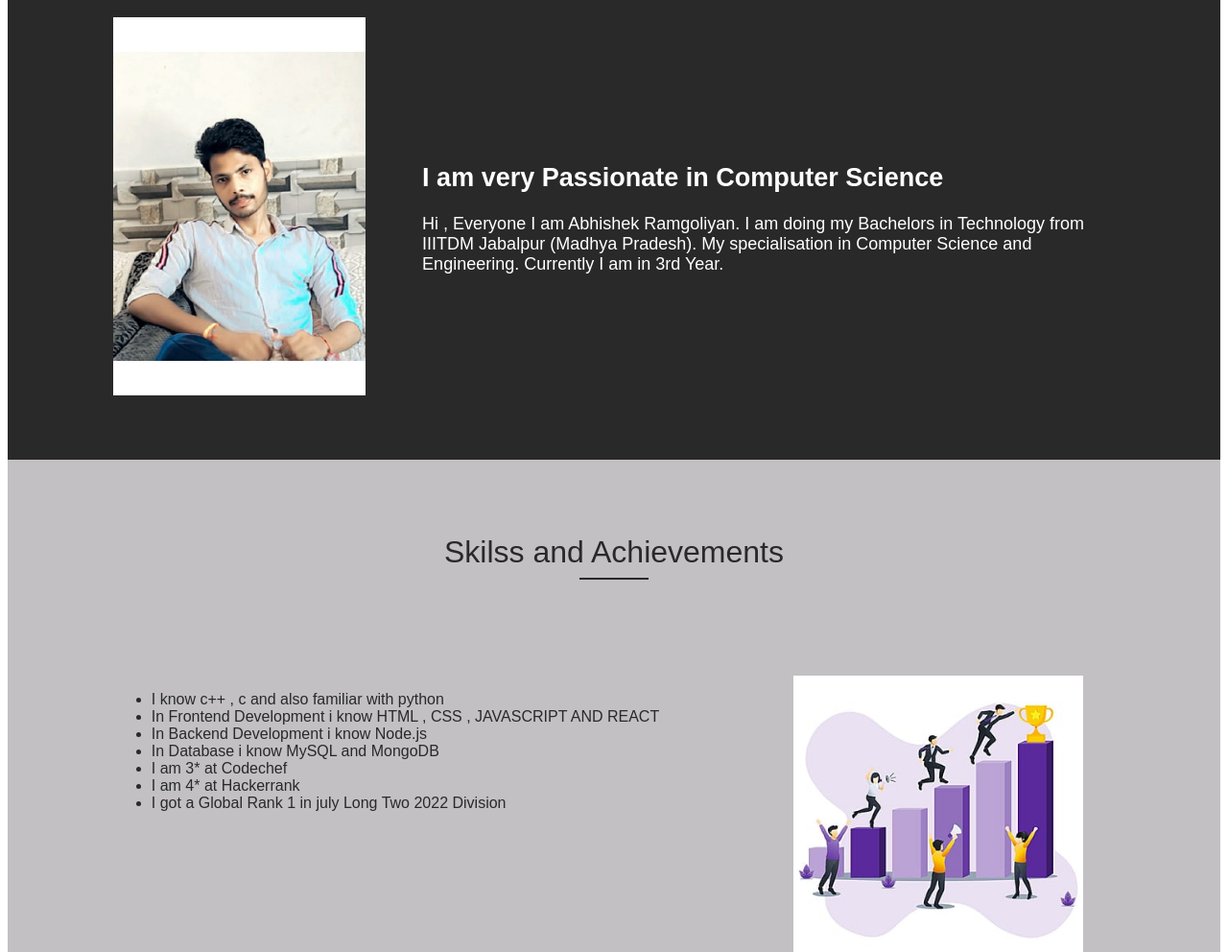
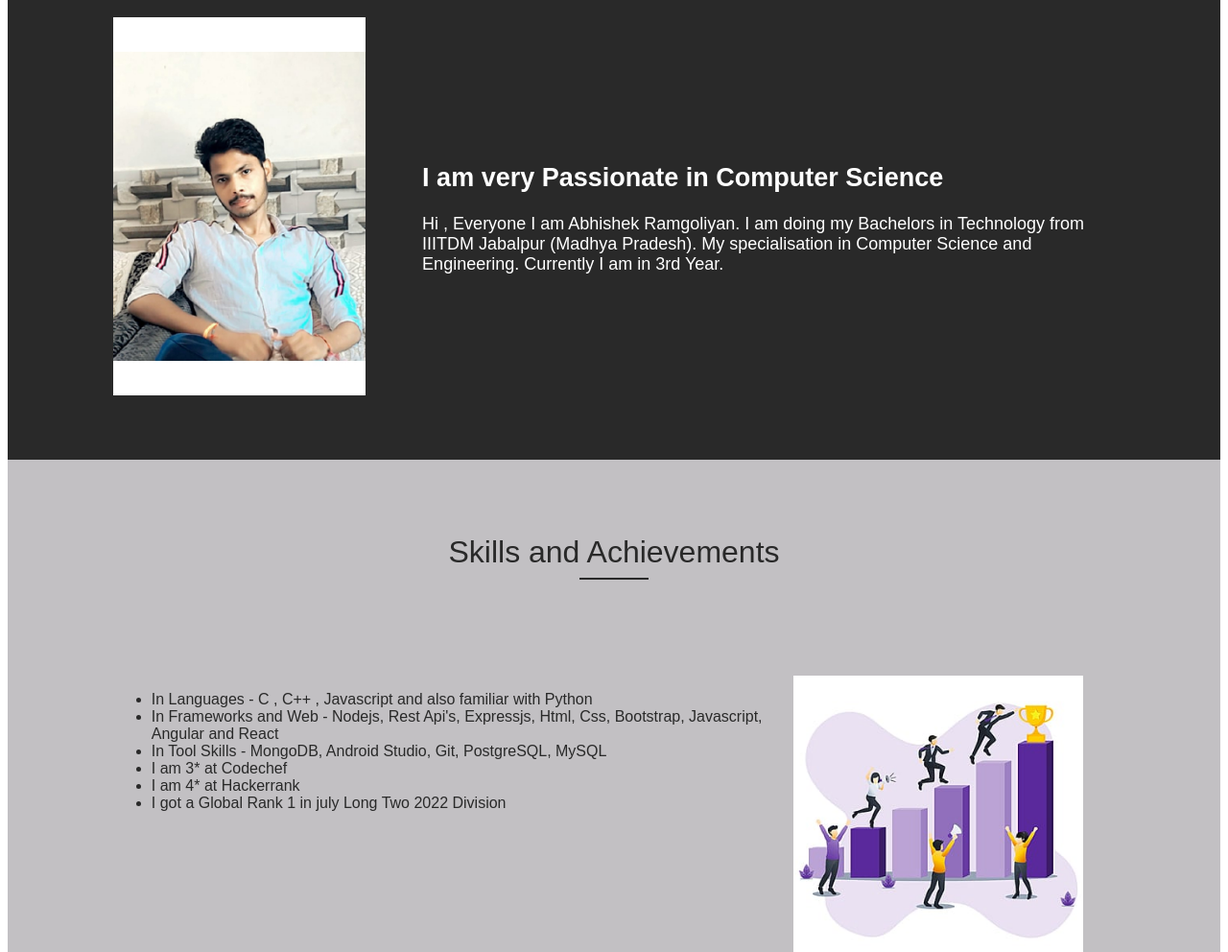
Before and after one commit to abhi45ram/Portfolio-in-HTML, a plain HTML site: page index.html in a window 1280 px wide. Shown: the part 301-1293 px from the top of the page at 96% size. Drawn offline with Linux system fonts and the light colour scheme.

Commit message:
Update index.html
Some changes  in Content

```diff
--- a/index.html
+++ b/index.html
@@ -124,7 +124,7 @@
                     <tr>
                         <td height="180" align="center" valign="middle" colspan="2">
                                 <font face="arial" color="#292929" size="6">
-                                     Skilss and Achievements
+                                     Skills and Achievements
                                 </font>
                                 <hr width="70" color="#292929">
 
@@ -135,10 +135,9 @@
                         <td width="66%" valign="top">
                            <font face="arial"color="#292929">
                             <ul>
-                                <li>I know c++ , c and also familiar with python</li>
-                                <li>In Frontend Development i know HTML , CSS , JAVASCRIPT AND REACT</li>
-                                <li>In Backend Development i know Node.js</li>
-                                <li>In Database i know MySQL and MongoDB</li>
+                                <li>In Languages - C , C++ , Javascript and also familiar with Python</li>
+                                <li>In Frameworks and Web - Nodejs, Rest Api's, Expressjs, Html, Css, Bootstrap, Javascript, Angular and React</li>
+                                <li>In Tool Skills - MongoDB, Android Studio, Git, PostgreSQL, MySQL</li>
                                 <li>I am 3* at Codechef</li>
                                 <li>I am 4* at Hackerrank</li>
                                 <li>I got a Global Rank 1 in july Long Two 2022 Division</li>
```
